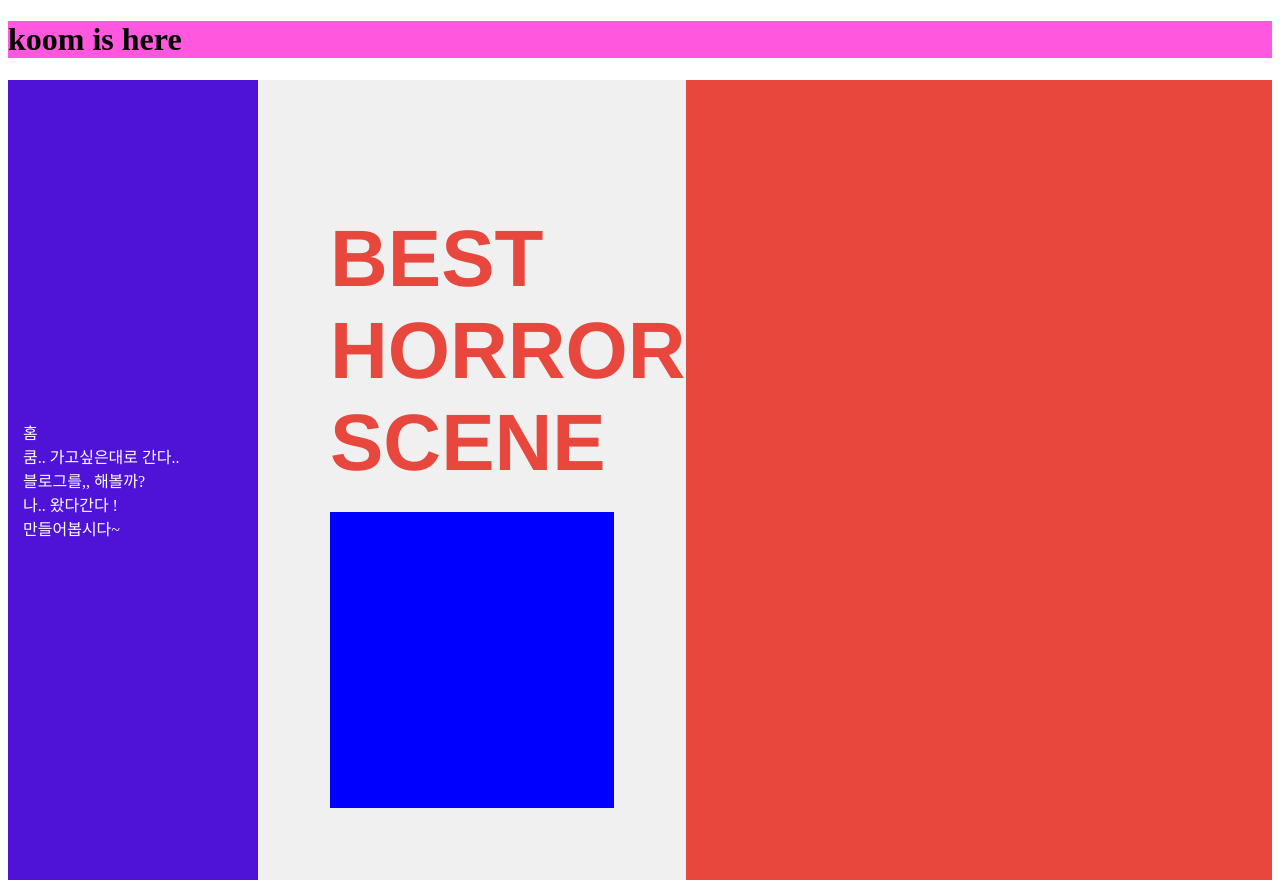
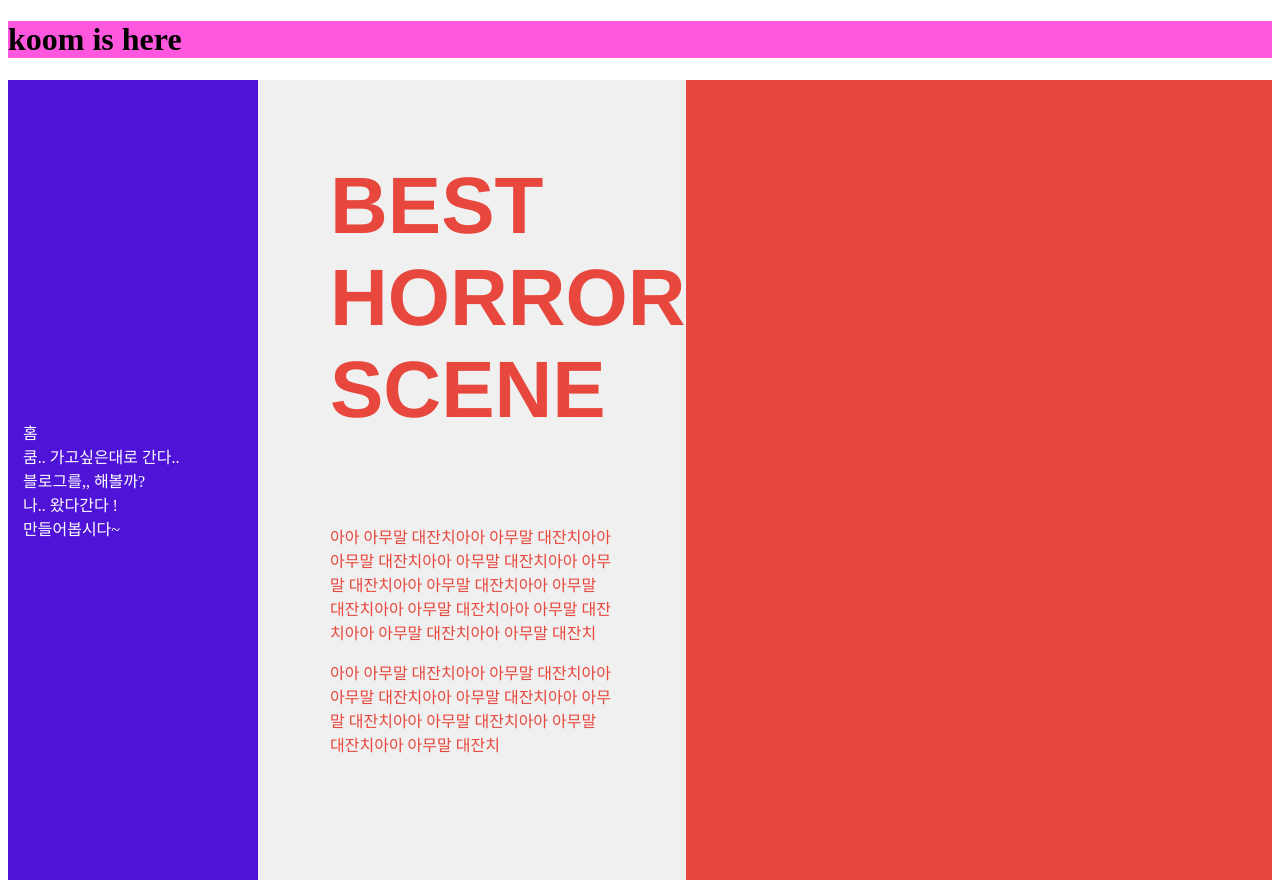
Before and after one commit to zikoom/kooms-day, a React (Create React App) app: page /zaduguaza/main in a window 1280 px wide. Built offline with nearby package versions, Linux system fonts and the light colour scheme.

Commit message:
hmmm,,, 다시 짜야할거같다

```diff
--- a/src/jaduguaza/Mine.js
+++ b/src/jaduguaza/Mine.js
@@ -19,7 +19,8 @@ function Mine(){
         </div>
         <div className="horror-nav-below">
           <div className="below-container">
-
+            <p>아아 아무말 대잔치아아 아무말 대잔치아아 아무말 대잔치아아 아무말 대잔치아아 아무말 대잔치아아 아무말 대잔치아아 아무말 대잔치아아 아무말 대잔치아아 아무말 대잔치아아 아무말 대잔치아아 아무말 대잔치</p>
+            <p>아아 아무말 대잔치아아 아무말 대잔치아아 아무말 대잔치아아 아무말 대잔치아아 아무말 대잔치아아 아무말 대잔치아아 아무말 대잔치아아 아무말 대잔치</p>
           </div>
         </div>
       </div>
--- a/src/jaduguaza/Mine.scss
+++ b/src/jaduguaza/Mine.scss
@@ -25,6 +25,8 @@
       padding: 10vh 0 0 72px;
       h1{
         display: block;
+        margin-top: 0;
+        margin-bottom: 0;
         font-family: RingsideExtraWide-Book,Blank,Helvetica Neue,Helvetica,sans-serif;
         text-transform: uppercase;
         font-size: 5rem;
@@ -45,8 +47,22 @@
     padding: 72px;
 
     .below-container{
-      background-color: blue;
       height: 100%;
+      margin: 0;
+      padding: 0;
+
+      color:$MAIN_COLOR;
+    }
+
+    .p:nth-child(1){
+      font-size: 1.6em;
+      line-height: 1.2;
+      margin-bottom: 1em;
+    }
+
+    .p:nth-child(2){
+      text-align: justify;
+      text-indent: -0.5em;
     }
   }
 }
```
